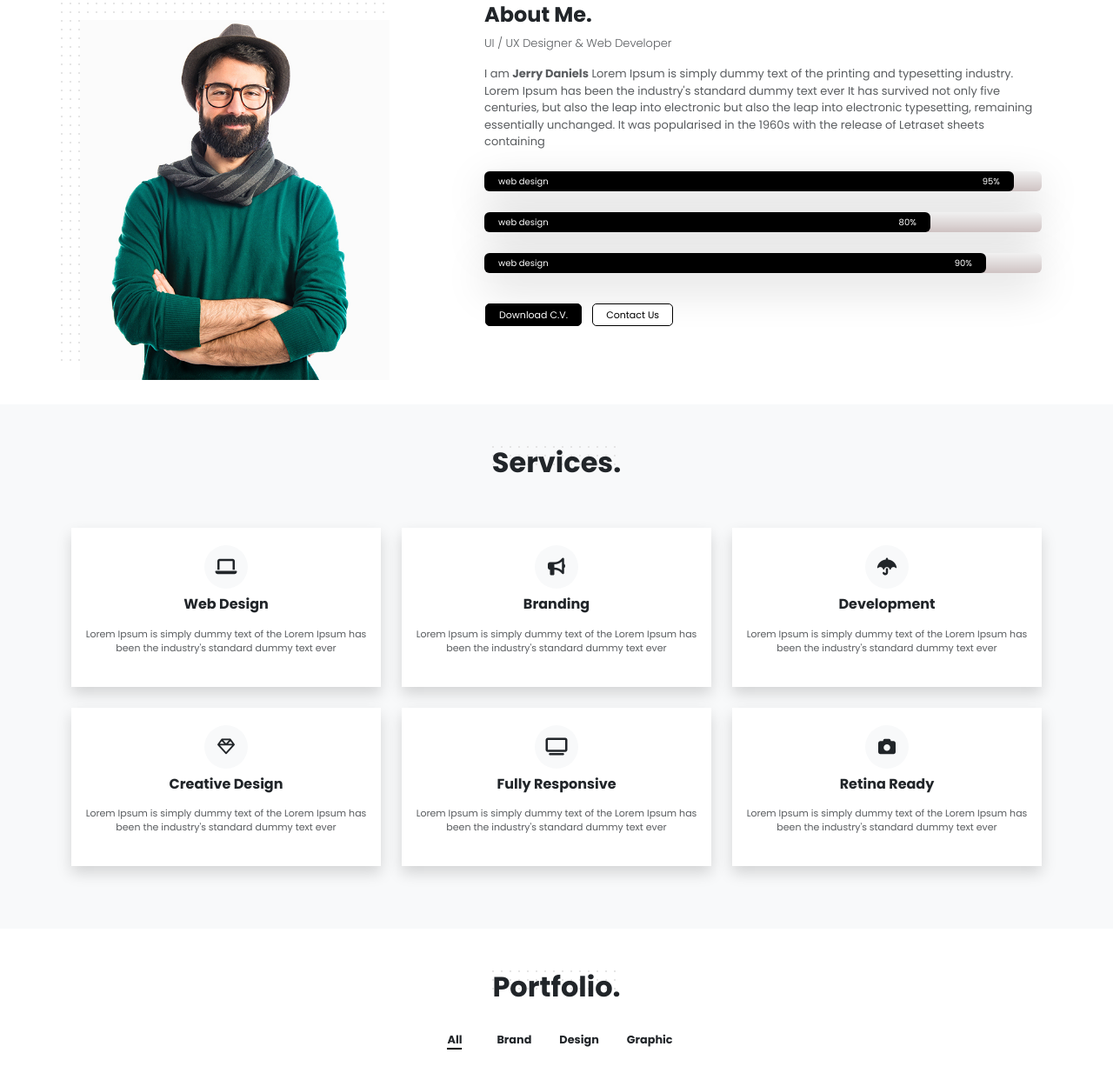
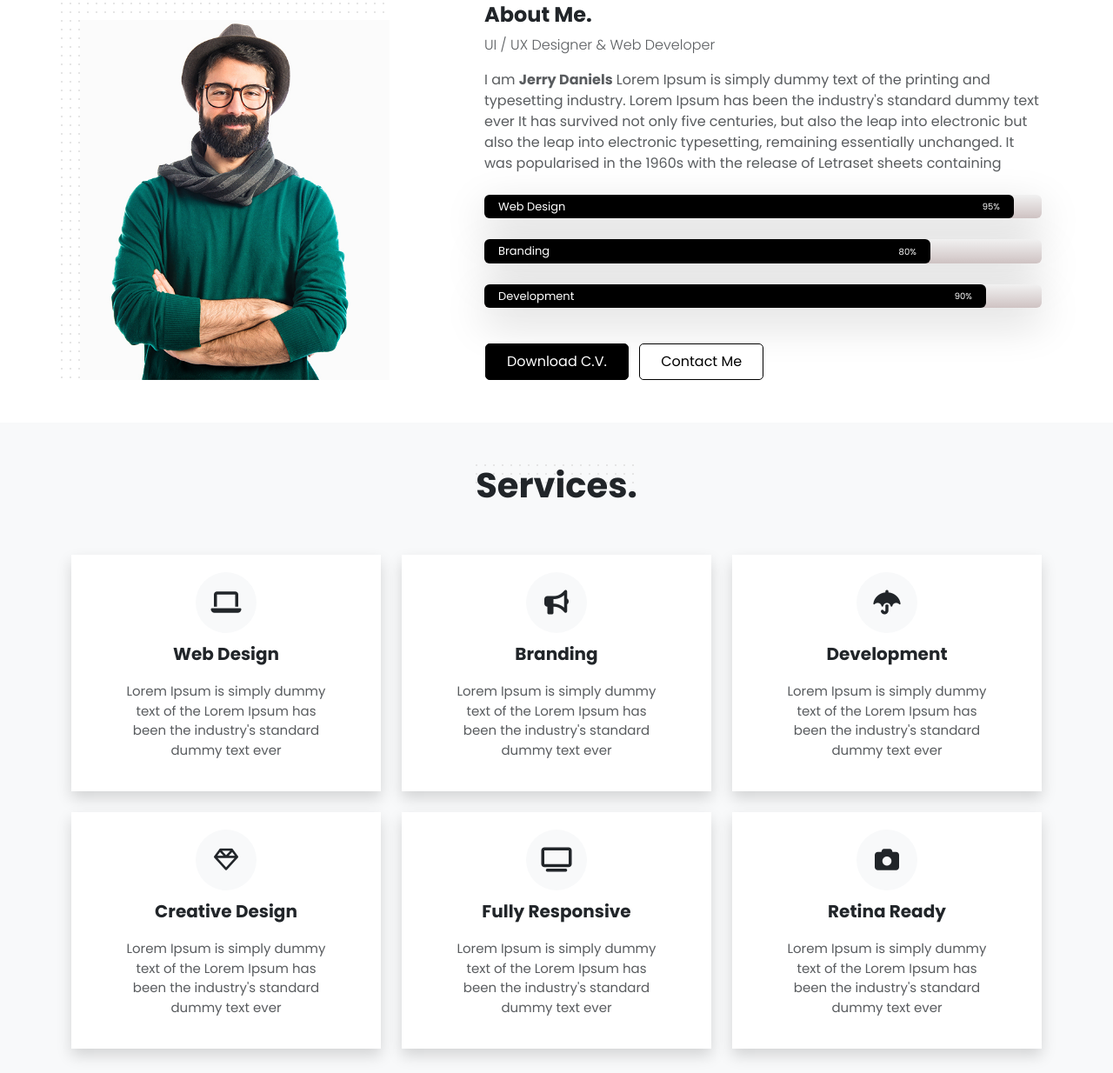
Before and after one commit to NadaBadawyy/Daniels-Site, a plain HTML site: page index.html in a window 1280 px wide. Shown: the part 845-2079 px from the top of the page at 87% size. Drawn offline with nearby package versions, Linux system fonts and the light colour scheme.

Commit message:
Bootstrap updated

```diff
--- a/index.html
+++ b/index.html
@@ -92,12 +92,12 @@
           </div>
           <div class="sec-content col-md-7 offset-1 ">
             <div class=" mt-md-0 mt-4 ">
-              <h4 class="fw-bolder">About Me.</h4>
-              <p class="text-muted lead" style="font-size: 13px;">UI / UX
+              <h4 class="fw-bolder fs-4">About Me.</h4>
+              <p class="text-muted lead fs-6" style="font-size: 13px;">UI / UX
                 Designer
                 & Web Developer
               </p>
-              <p class="text-muted" style="font-size: 13px;">I am <span
+              <p class="text-muted">I am <span
                   class="fw-bold text-muted">Jerry Daniels</span> Lorem Ipsum is
                 simply dummy text of the printing and typesetting industry.
                 Lorem
@@ -109,34 +109,34 @@
               <div class="parent shadow-lg my-4 "
                 style="background-image: linear-gradient(#F1F1F1,#cfc3c3); border-radius: 6px;">
                 <div
-                  class="child bg-black d-flex justify-content-between text-white px-3 py-1"
+                  class="child bg-black d-flex justify-content-between align-items-center text-white px-3 py-1"
                   style="border-radius: 6px; width: 95%;font-size: 10px;">
-                  <p class=" m-0 ">web design</p>
-                  <span class=" m-0">95%</span>
+                  <p class=" m-0 " style="font-size: 13px;">Web Design</p>
+                  <p class=" m-0">95%</p>
                 </div>
               </div>
               <div class="parent shadow-lg my-4"
                 style="background-image: linear-gradient(#F1F1F1,#cfc3c3); border-radius: 6px;">
                 <div
-                  class="child bg-black d-flex justify-content-between text-white px-3 py-1"
+                  class="child bg-black d-flex justify-content-between align-items-center text-white px-3 py-1"
                   style="border-radius: 6px; width: 80%;font-size: 10px;">
-                  <p class=" m-0 ">web design</p>
-                  <span class=" m-0">80%</span>
+                  <p class=" m-0 "  style="font-size: 13px;">Branding</p>
+                  <p class=" m-0">80%</p>
                 </div>
               </div>
               <div class="parent shadow-lg my-4"
                 style="background-image: linear-gradient(#F1F1F1,#cfc3c3); border-radius: 6px;">
                 <div
-                  class="child bg-black d-flex justify-content-between text-white px-3 py-1"
+                  class="child bg-black d-flex justify-content-between align-items-center text-white px-3 py-1"
                   style="border-radius: 6px; width: 90%;font-size: 10px;">
-                  <p class=" m-0 ">web design</p>
-                  <span class=" m-0">90%</span>
+                  <p class=" m-0 "  style="font-size: 13px;">Development</p>
+                  <p class=" m-0">90%</p>
                 </div>
               </div>
-              <div class="btn">
-                <button class="me-2 bg-black text-white btn1">Download
+              <div class="btn mt-3">
+                <button class="me-2 bg-black text-white btn1 p-2 px-4 ">Download
                   C.V.</button>
-                <button class="bg-white btn2">Contact Us</button>
+                <button class="bg-white btn2 p-2 px-4">Contact Me</button>
               </div>
             </div>
           </div>
@@ -144,20 +144,20 @@
         </div>
       </div>
     </section>
-    <section class="py-5 bg-light" id="service">
+    <section class="py-5 bg-light " id="service">
       <div class="container d-flex align-items-center flex-column">
-        <h2 class="text-center fw-bolder pb-5 ser position-relative ">Services.</h2>
-        <div class="row">
-          <div class="col-md-4 ">
+        <h2 class="text-center fw-bolder pb-5 ser position-relative fs-1 ">Services.</h2>
+        <div class="row justify-content-center">
+          <div class="col-md-4">
             <div
               class="bg-white shadow mb-4 p-3 text-center d-flex flex-column align-items-center">
               <div
                 class="icon my-1 rounded-circle bg-light d-flex justify-content-center align-items-center"
-                style="font-size: 20px; width: 50px;height: 50px; ;">
-                <i class="fa-solid fa-laptop "></i>
+                style="font-size: 20px; width: 70px;height: 70px; ;">
+                <i class="fa-solid fa-laptop fs-3"></i>
               </div>
-              <h6 class="fw-bold py-1">Web Design</h6>
-              <p class="text-muted py-1" style="font-size: 11px;">Lorem Ipsum is
+              <h6 class="fw-bold py-2  lead">Web Design</h6>
+              <p class="text-muted py-1 w-75" style="font-size: 15px;" >Lorem Ipsum is
                 simply dummy text of the Lorem Ipsum has been the industry's
                 standard dummy text ever</p>
             </div>
@@ -168,13 +168,13 @@
               class="bg-white shadow mb-4 p-3 text-center d-flex flex-column align-items-center">
               <div
                 class="icon my-1 rounded-circle bg-light d-flex justify-content-center align-items-center"
-                style="font-size: 20px; width: 50px;height: 50px; ;">
+                style="font-size: 20px; width: 70px;height: 70px; ;">
 
-                <i class="fa-solid fa-bullhorn"></i>
+                <i class="fa-solid fa-bullhorn fs-3"></i>
 
               </div>
-              <h6 class="fw-bold py-1">Branding</h6>
-              <p class="text-muted py-1" style="font-size: 11px;">Lorem Ipsum is
+              <h6 class="fw-bold py-2  lead">Branding</h6>
+              <p class="text-muted py-1 w-75" style="font-size: 15px; ;">Lorem Ipsum is
                 simply dummy text of the Lorem Ipsum has been the industry's
                 standard dummy text ever</p>
             </div>
@@ -185,13 +185,13 @@
               class="bg-white shadow mb-4 p-3 text-center d-flex flex-column align-items-center">
               <div
                 class="icon my-1 rounded-circle bg-light d-flex justify-content-center align-items-center"
-                style="font-size: 20px; width: 50px;height: 50px; ;">
+                style="font-size: 20px; width: 70px;height: 70px; ;">
 
-                <i class="fa-solid fa-umbrella"></i>
+                <i class="fa-solid fa-umbrella fs-3"></i>
 
               </div>
-              <h6 class="fw-bold py-1">Development</h6>
-              <p class="text-muted py-1" style="font-size: 11px;">Lorem Ipsum is
+              <h6 class="fw-bold py-2 lead">Development</h6>
+              <p class="text-muted py-1 w-75" style="font-size: 15px; ;">Lorem Ipsum is
                 simply dummy text of the Lorem Ipsum has been the industry's
                 standard dummy text ever</p>
             </div>
@@ -202,13 +202,13 @@
               class="bg-white shadow mb-4 p-3 text-center d-flex flex-column align-items-center">
               <div
                 class="icon my-1 rounded-circle bg-light d-flex justify-content-center align-items-center"
-                style="font-size: 20px; width: 50px;height: 50px; ;">
+                style="font-size: 20px; width: 70px;height: 70px; ;">
 
-                <i class="fa-regular fa-gem"></i>
+                <i class="fa-regular fa-gem fs-3"></i>
 
               </div>
-              <h6 class="fw-bold py-1">Creative Design</h6>
-              <p class="text-muted py-1" style="font-size: 11px;">Lorem Ipsum is
+              <h6 class="fw-bold py-2 lead">Creative Design</h6>
+              <p class="text-muted py-1 w-75" style="font-size: 15px; ;">Lorem Ipsum is
                 simply dummy text of the Lorem Ipsum has been the industry's
                 standard dummy text ever</p>
             </div>
@@ -219,13 +219,13 @@
               class="bg-white shadow mb-4 p-3 text-center d-flex flex-column align-items-center">
               <div
                 class="icon my-1 rounded-circle bg-light d-flex justify-content-center align-items-center"
-                style="font-size: 20px; width: 50px;height: 50px; ;">
+                style="font-size: 20px; width: 70px;height: 70px; ;">
 
-                <i class="fa-solid fa-tv"></i>
+                <i class="fa-solid fa-tv fs-3"></i>
 
               </div>
-              <h6 class="fw-bold py-1">Fully Responsive</h6>
-              <p class="text-muted py-1" style="font-size: 11px;">Lorem Ipsum is
+              <h6 class="fw-bold py-2 lead">Fully Responsive</h6>
+              <p class="text-muted py-1 w-75" style="font-size: 15px; ;">Lorem Ipsum is
                 simply dummy text of the Lorem Ipsum has been the industry's
                 standard dummy text ever</p>
             </div>
@@ -236,13 +236,13 @@
               class="bg-white shadow mb-4 p-3 text-center d-flex flex-column align-items-center">
               <div
                 class="icon my-1 rounded-circle bg-light d-flex justify-content-center align-items-center"
-                style="font-size: 20px; width: 50px;height: 50px; ;">
+                style="font-size: 20px; width: 70px;height: 70px; ;">
 
-                <i class="fa-solid fa-camera"></i>
+                <i class="fa-solid fa-camera fs-3"></i>
 
               </div>
-              <h6 class="fw-bold py-1">Retina Ready</h6>
-              <p class="text-muted py-1" style="font-size: 11px;">Lorem Ipsum is
+              <h6 class="fw-bold py-2 lead">Retina Ready</h6>
+              <p class="text-muted py-1 w-75" style="font-size: 15px; ;">Lorem Ipsum is
                 simply dummy text of the Lorem Ipsum has been the industry's
                 standard dummy text ever</p>
             </div>
@@ -255,11 +255,11 @@
     </section>
     <section class="py-5" id="port">
       <div class=" d-flex justify-content-center ">
-        <h2 class="text-center fw-bolder pb-2 mb-4 ser  position-relative ">Portfolio.</h2>
+        <h2 class="text-center fw-bolder mb-5 ser  position-relative fs-1">Portfolio.</h2>
       </div>
 
 
-      <ul class="nav nav-pills mb-3 ul h" id="pills-tab" role="tablist">
+      <ul class="nav nav-pills mb-4 ul h" id="pills-tab" role="tablist">
         <li class="nav-item" role="presentation">
           <p class="nav-link active m-0 px-0 mx-4 x  mb-4 " id="pills-home-tab" data-bs-toggle="pill" data-bs-target="#pills-home"  role="tab" aria-controls="pills-home" aria-selected="true" >All</p>
         </li>
@@ -575,7 +575,7 @@
     </section>
     <section class="py-5 bg-light text-center" id="test">
       <div class="d-flex justify-content-center">
-        <h2 class="fw-bolder text-center ser position-relative">Testimonials.</h2>
+        <h2 class="fw-bolder text-center ser position-relative fs-1">Testimonials.</h2>
       </div>
 
       <div id="carouselExampleIndicators" class="carousel slide">
@@ -596,7 +596,7 @@
           <div class="carousel-item active client ">
             <img src="imgs/1_New1.jpg" class=" py-3">
             <div class="content " style="font-size: 14px;">
-              <p class="text-muted py-2">Lorem ipsum dolor sit amet consectetur
+              <p class="text-muted py-2 ">Lorem ipsum dolor sit amet consectetur
                 adipisicing elit. Animi, vitae dolorum. Odio cupiditate,
                 corporis rerum neque amet facere quia optio tempora laboriosam
                 incidunt eius inventore tempore sit? Est, eveniet dolorum.</p>
@@ -684,7 +684,7 @@
     </section>
     <section class="py-5 text-center bg-light" id="team">
       <div class="d-flex justify-content-center">
-        <h2 class="fw-bolder ser position-relative">Our Team.</h2>
+        <h2 class="fw-bolder ser position-relative fs-1">Our Team.</h2>
       </div>
 
       <div class="container py-5">
@@ -806,44 +806,44 @@
     </section>
     <section class="py-5 text-center" id="contact">
       <div class="d-flex justify-content-center">
-        <h2 class="fw-bolder py-3 ser position-relative">Contact Us.</h2>
+        <h2 class="fw-bolder py-3 ser position-relative fs-1">Contact Us.</h2>
       </div>
 
       <div class="container text-center py-4 ">
         <div class="row justify-content-center">
           <div class="col-md-3 mb-3">
-            <div class="icon py-2  rounded-circle bg-light mb-2 d-flex justify-content-center align-items-center text-center m-auto " style="font-size: 22px; width: 50px;height: 50px;">
-              <i class="fa-solid fa-location-arrow"></i>
+            <div class="icon py-2  rounded-circle bg-light mb-2 d-flex justify-content-center align-items-center text-center m-auto " style="font-size: 22px; width: 70px;height: 70px;">
+              <i class="fa-solid fa-location-arrow fs-3"></i>
             </div>
-            <h6 class=" ">Address</h6>
-            <p class="text-muted" style="font-size: 12px;">6834 Hollywood Blvd - Los Angeles CA</p>
+            <h6 class="fw-bold py-2 ">Address</h6>
+            <p class="text-muted text-light">6834 Hollywood Blvd - Los Angeles CA</p>
           </div>
           <div class="col-md-3 mb-3">
-            <div class="icon py-2 rounded-circle bg-light mb-2 d-flex justify-content-center align-items-center text-center m-auto " style="font-size: 22px; width: 50px;height: 50px;">
-              <i class="fa-solid fa-envelope"></i>
+            <div class="icon py-2 rounded-circle bg-light mb-2 d-flex justify-content-center align-items-center text-center m-auto " style="font-size: 22px; width: 70px;height: 70px;">
+              <i class="fa-solid fa-envelope fs-3"></i>
             </div>
-            <h6 class=" ">Email</h6>
-            <p class="text-muted" style="font-size: 12px;">Support@website.com</p>
+            <h6 class="fw-bold py-2 ">Email</h6>
+            <p class="text-muted text-light" >Support@website.com</p>
           </div>
           <div class="col-md-3 mb-3">
-            <div class="icon py-2 rounded-circle bg-light mb-2 d-flex justify-content-center align-items-center text-center m-auto " style="font-size: 22px; width: 50px;height: 50px;">
-              <i class="fa-solid fa-phone"></i>
+            <div class="icon py-2 rounded-circle bg-light mb-2 d-flex justify-content-center align-items-center text-center m-auto " style="font-size: 22px; width: 70px;height: 70px;">
+              <i class="fa-solid fa-phone fs-3"></i>
             </div>
-            <h6 class=" ">Phone</h6>
-            <p class="text-muted" style="font-size: 12px;">+20 010 2517 8918</p>
+            <h6 class="fw-bold py-2 ">Phone</h6>
+            <p class="text-muted text-light" >+20 010 2517 8918</p>
           </div>
 
 
         </div>
-        <form action="" class="mt-5 text-start  ">
-          <div class="d-flex justify-content-between flex-wrap">
-            <input type="text" placeholder="Name" style=" border-radius: 3px; width: 49%;" class="bg-secondary-subtle border-0 p-1 me-2 mb-3 form-control" >
-          <input type="text" placeholder="Email" style=" border-radius: 3px; width: 49%;" class="bg-secondary-subtle border-0 p-1  mb-3 form-control ">
+        <form action="" class="mt-5 text-start w-75 m-auto ">
+          <div class="d-flex justify-content-between flex-wrap flex-row w-100">
+            <input type="text" placeholder="Name" style=" border-radius: 3px;  width: 49%;" class="bg-light border-0 p-1 me-2 mb-3 form-control " >
+          <input type="text" placeholder="Email" style=" border-radius: 3px; width: 49%; " class="bg-light border-0 p-1  mb-3 form-control ">
 
           </div>
 
-          <textarea name="" id="" placeholder="Message" class="d-block mt-2 bg-secondary-subtle border-0 p-1 w-100 mb-3 form-control" style=" border-radius: 3px;  height: 150px;"></textarea>
-          <button class=" mb-3 px-4 py-2 border-1 bg-black text-white submit border-black">submit</button>
+          <textarea name="" id="" placeholder="Message" class="d-block mt-2 bg-light border-0 p-1 w-100 mb-3 form-control" style=" border-radius: 3px;  height: 150px;"></textarea>
+          <button class=" mb-3 px-5 py-2 border-1 bg-black text-white submit border-black">submit</button>
         </form>
       </div>
 
--- a/style.css
+++ b/style.css
@@ -3,11 +3,10 @@
 
 }
 nav a{
-    font-size: 12px !important;
     color: white !important;
 }
 nav .navbar-brand{
-    font-size: 15px !important;
+   letter-spacing: 1px;
 }
 nav .home{
     text-decoration: underline !important;
@@ -46,7 +45,6 @@ section button{
     border: solid black 1px;
     padding: 4px 15px;
     border-radius: 5px;
-    font-size: 11px;
 }
 section .btn1:hover{
     background-color: white !important;
@@ -153,7 +151,7 @@ section .btn2:hover{
 }
 .x{
     padding: 0 !important;
-    font-size: 0.8rem;
+    font-size: 1rem;
     font-weight: bold;
 
 }
@@ -167,6 +165,7 @@ section .btn2:hover{
 .ul .active{
     border-bottom: 2px black solid;
     border-radius: 0 !important;
+
 }
 @media screen and (max-width:768px) {
     .dynamic{
```
